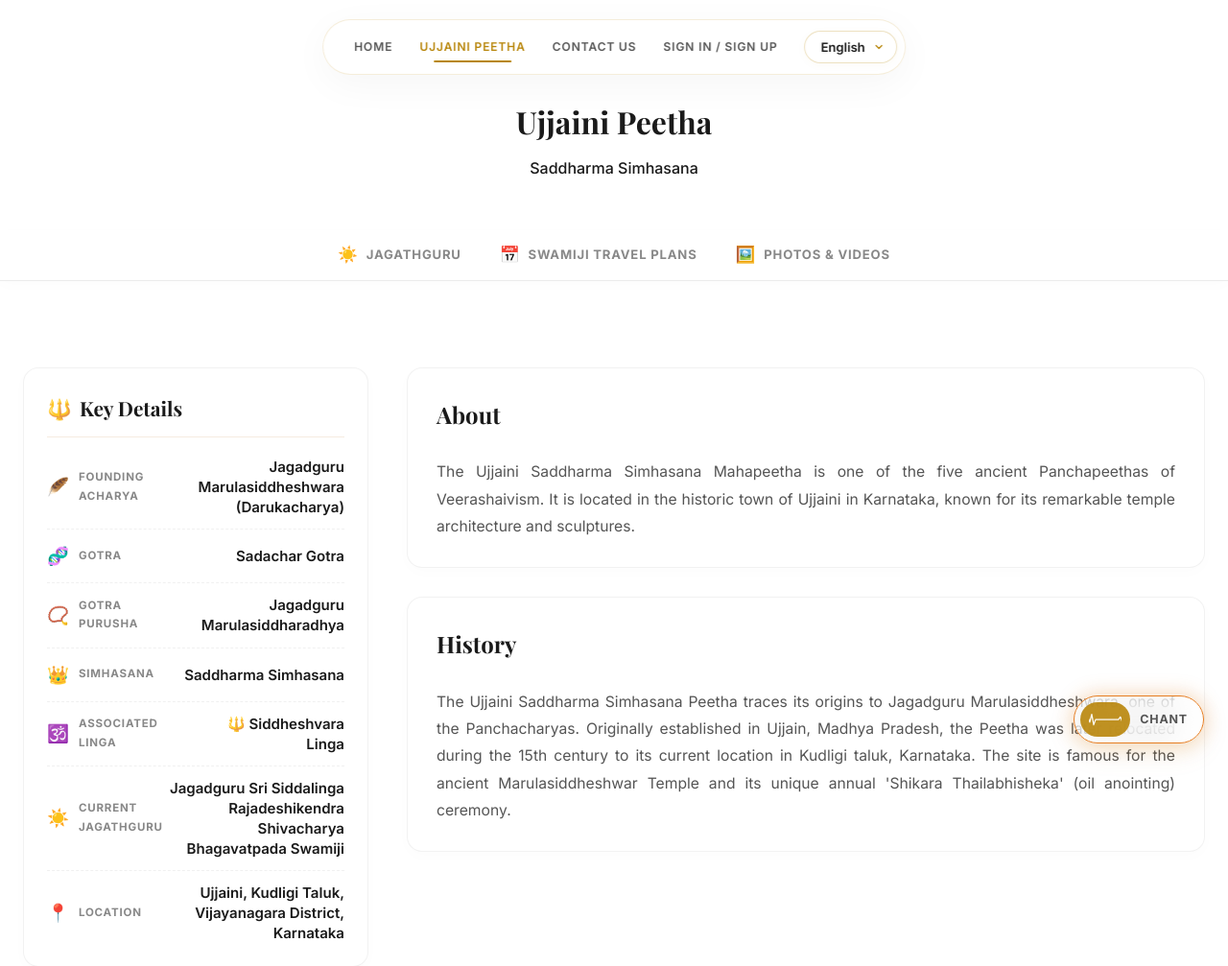
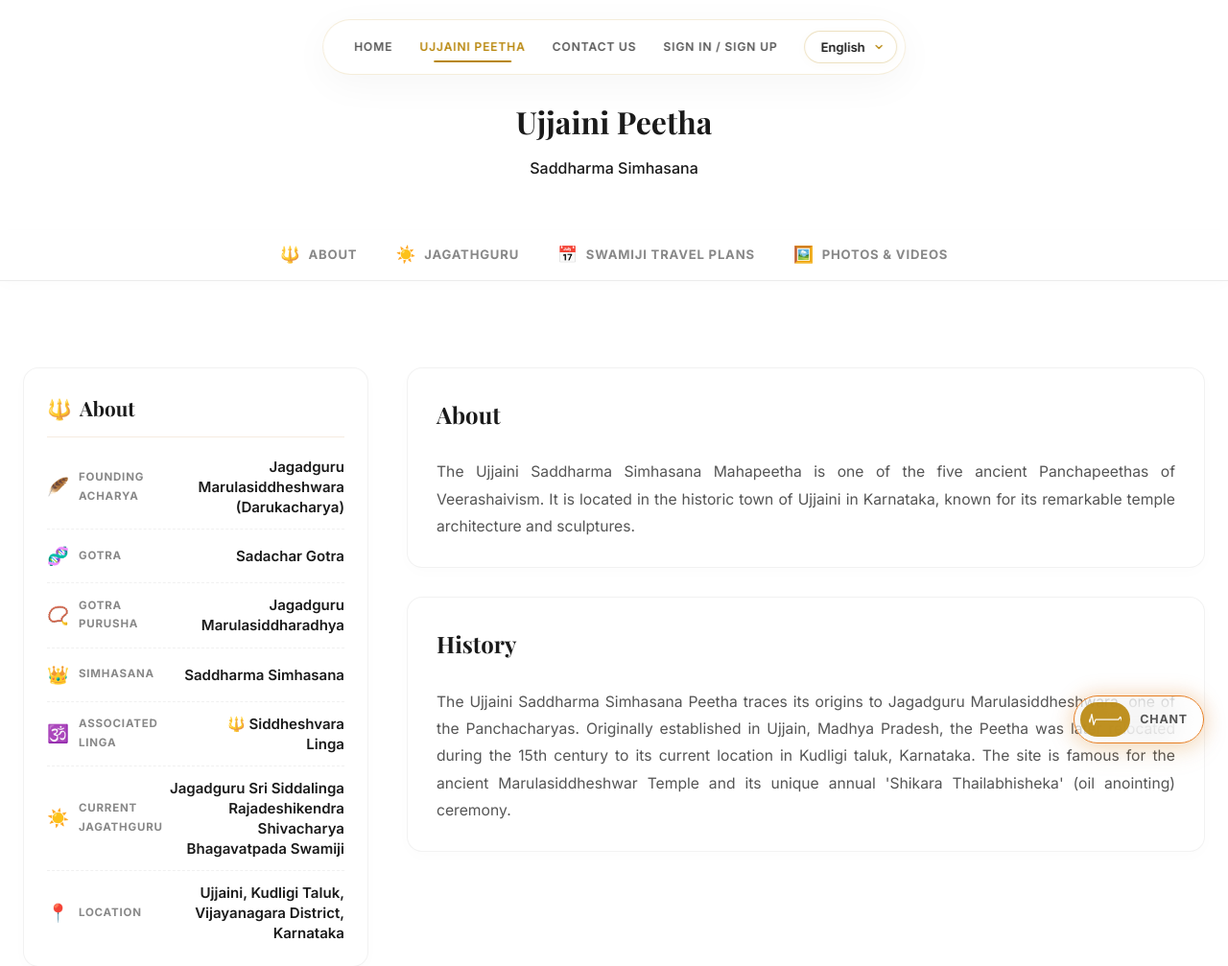
Before and after one commit to Gurucharan-G/panchapeeta, a Django app: page /peetha/ujjaini/ in a window 1280 px wide. Shown: the top 1007 px of the page at 96% size. Run offline with Django 5.2, Linux system fonts and the light colour scheme; data comes from the database, SQL or seed files in the repository; some libraries are stand-ins or nearby versions; some web fonts are replaced.

Commit message:
Rename Key Details tab and card titles to About for alignment and consistency

```diff
--- a/peethas/templates/peethas/peetha_detail.html
+++ b/peethas/templates/peethas/peetha_detail.html
@@ -24,6 +24,9 @@
 <!-- ===== Peetha Sub-Navbar (Local Tabs) ===== -->
 <div class="peetha-sub-navbar" style="--peetha-color: var(--peetha-color);">
     <div class="sub-nav-container">
+        <a href="#about" class="sub-nav-link peetha-tab active" data-tab="about">
+            <span>🔱</span> {{ labels.about_label|default:"About" }}
+        </a>
         {% if peetha.current_swamiji %}
         <a href="#jagathguru" class="sub-nav-link peetha-tab" data-tab="jagathguru">
             <span>☀️</span> {{ labels.nav_jagathguru|default:"Jagathguru" }}
@@ -54,7 +57,7 @@
                 <!-- 1. Compact Heritage Registry Card -->
                 <div class="peetha-registry-card" style="--peetha-color: var(--peetha-color);">
                     <h3 class="registry-title">
-                        <span>🔱</span> {{ labels.key_details }}
+                        <span>🔱</span> {{ labels.about_label|default:"About" }}
                     </h3>
                     <div class="registry-list">
                         <div class="registry-item">
```
